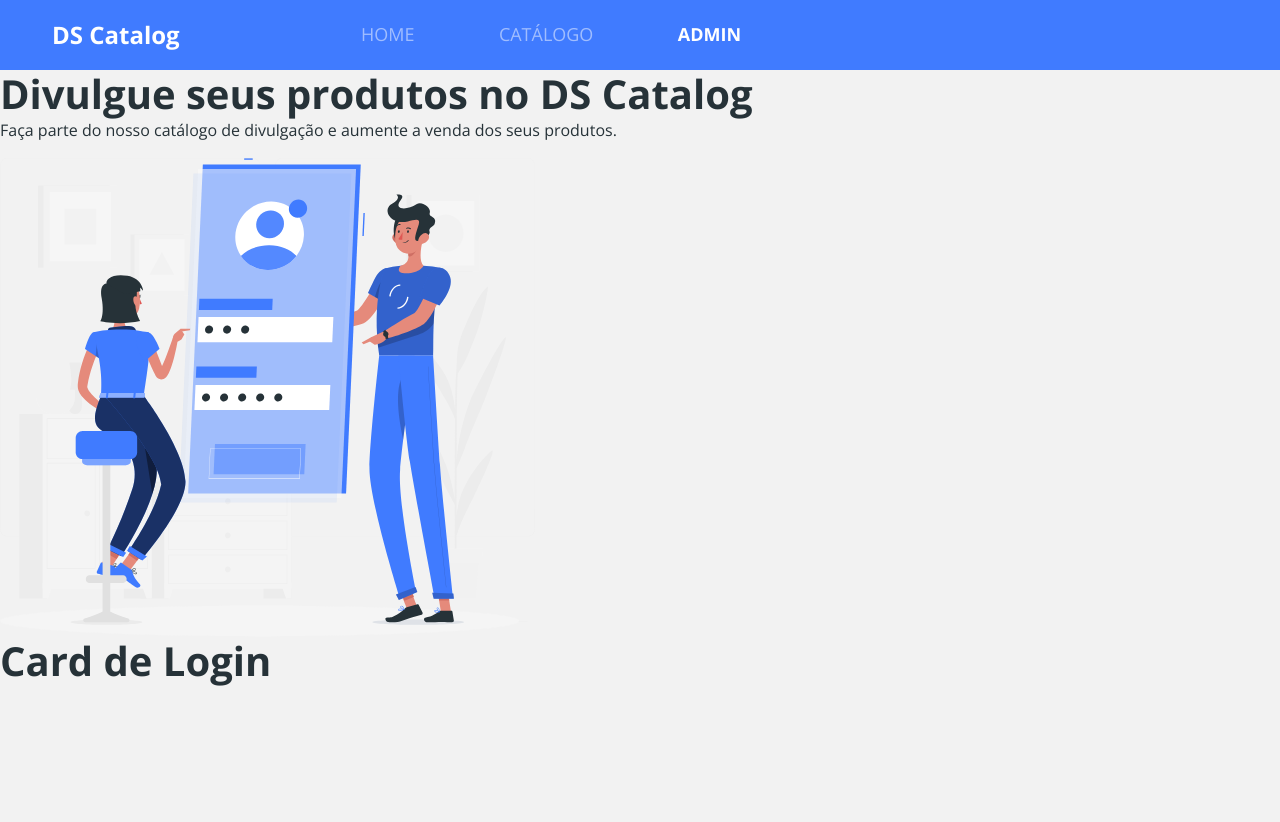
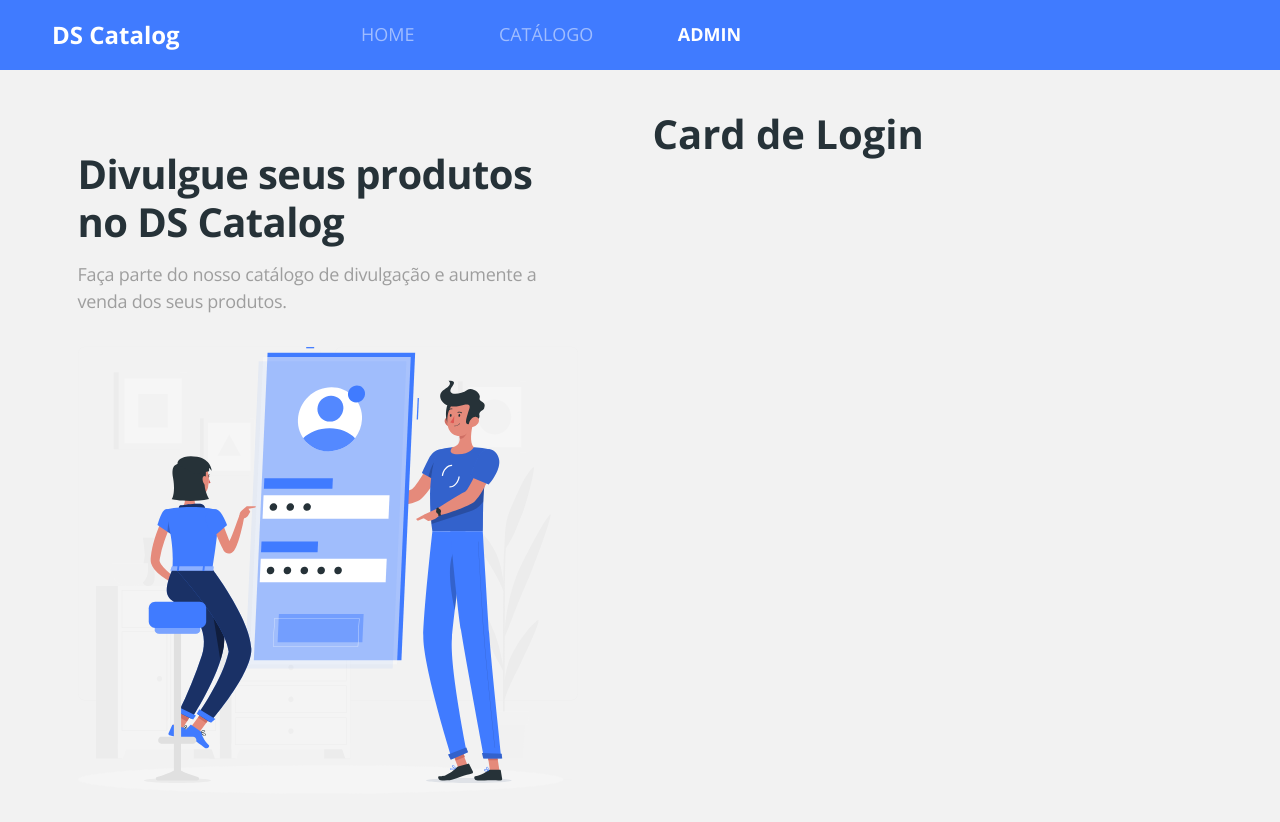
Before and after one commit to Rafaelxndre/DSCatalog, a React (Create React App) app in the folder frontweb/: page /admin/auth/login in a window 1280 px wide. Shown: the top 822 px of the page. Before the commit the page ends 800 px from the top, so only its background shows below. Built offline with nearby package versions, Linux system fonts and the light colour scheme; no server answers.

Commit message:
Banner styling

```diff
--- a/frontweb/src/pages/Admin/Auth/index.tsx
+++ b/frontweb/src/pages/Admin/Auth/index.tsx
@@ -1,5 +1,7 @@
 import { ReactComponent as AuthImage} from 'assets/images/auth-image.svg';
 import { Route, Switch } from 'react-router-dom';
+
+import './styles.css';
 
 const Auth = () => {
     return (
--- /dev/null
+++ b/frontweb/src/pages/Admin/Auth/styles.css
@@ -0,0 +1,72 @@
+.auth-container {
+    display: flex;
+    justify-content: space-around;
+    padding: 20px;
+}
+
+.auth-banner-container {
+    display: none;
+}
+
+.auth-form-container {
+    width: 100%;
+}
+
+@media (min-width: 576px) {
+    .auth-form-container {
+        width: 480px;
+    }
+}
+
+@media (min-width: 768px) {
+    .auth-form-container {
+        width: 550px;
+    }
+}
+
+@media (min-width: 1200px) {
+
+    .auth-container {
+        padding: 40px;
+    }
+
+    .auth-banner-container {
+        display: flex;
+        flex-direction: column;
+        margin-top: 40px;
+        width: 500px;
+    }
+
+    .auth-banner-container h1 {
+        font-size: 40px;
+        letter-spacing: -0.015em;
+        color: #263238;
+        margin-bottom: 15px;
+    }
+
+    .auth-banner-container p {
+        font-size: 18px;
+        letter-spacing: -0.015em;
+        color: #9E9E9E;
+    }
+
+    .auth-banner-container svg {
+        width: 100%;
+    }
+}
+
+@media (min-width: 1400px) {
+
+    .auth-banner-container {
+        width: 650px;
+    }
+
+    .auth-banner-container h1 {
+        font-size: 55px;
+        margin-bottom: 25px;
+    }
+
+    .auth-banner-container p {
+        font-size: 24px;
+    }
+}
```
